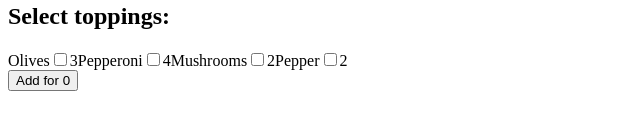
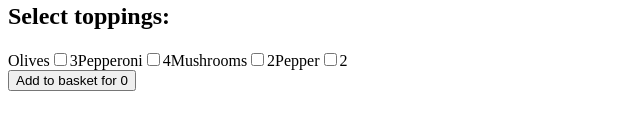
Before and after one commit to maciejpi/pizza-shop, a React (Create React App) app: page / in a window 1280 px wide. Shown: the part 164-300 px from the top of the page, without its empty margins (0-640 px from the left). Built offline with nearby package versions, Linux system fonts and the light colour scheme.

Commit message:
Add ability to create a pizza from selected items.

```diff
--- a/src/components/createPizzaButton.js
+++ b/src/components/createPizzaButton.js
@@ -1,16 +1,47 @@
 import React from 'react';
-import { useSelector } from 'react-redux';
+import { useDispatch, useSelector } from 'react-redux';
+
+import { createPizza } from '../store/actions';
 
 const CreatePizzaButton = () => {
+  const dispatch = useDispatch();
   const doughPrice = useSelector(state => state.dough.price);
+  const doughSize = useSelector(state => state.dough.size);
+
+  const ingredients = useSelector(state => {
+    let selectedIngs = [];
+
+    Object.entries(state.ingredients).forEach(([key, val]) => {
+      if (val.isSelected) {
+        selectedIngs = [...selectedIngs, key];
+      }
+    });
+
+    return selectedIngs;
+  });
+
   const ingredientsPrice = useSelector(state => {
     return Object.values(state.ingredients).reduce((acc, current) => {
       return acc + current.price;
     }, 0);
   });
+
   const currentSelectionPrice = doughPrice + ingredientsPrice;
 
-  return <button>Add for {currentSelectionPrice} </button>;
+  const makePizza = () => {
+    const pizza = {
+      price: currentSelectionPrice,
+      dough: doughSize,
+      ingredients,
+    };
+    dispatch(createPizza(pizza));
+  };
+
+  return (
+    <button onClick={makePizza}>
+      Add to basket for {currentSelectionPrice}
+    </button>
+  );
 };
 
 export default CreatePizzaButton;
--- a/src/store/actionTypes.js
+++ b/src/store/actionTypes.js
@@ -1,2 +1,3 @@
 export const SET_DOUGH = 'SET_DOUGH';
 export const TOGGLE_INGREDIENT = 'TOGGLE_INGREDIENT';
+export const CREATE_PIZZA = 'CREATE_PIZZA';
--- a/src/store/actions.js
+++ b/src/store/actions.js
@@ -15,3 +15,10 @@ export const toggleIngredient = (name, price, isSelected) => {
     isSelected,
   };
 };
+
+export const createPizza = data => {
+  return {
+    type: actionTypes.CREATE_PIZZA,
+    data,
+  };
+};
--- a/src/store/initialState.js
+++ b/src/store/initialState.js
@@ -21,4 +21,5 @@ export default {
       price: null,
     },
   },
+  selectedPizzas: [],
 };
--- /dev/null
+++ b/src/store/reducers/createPizza.js
@@ -0,0 +1,13 @@
+import initialState from '../initialState';
+import * as actionTypes from '../actionTypes';
+
+const reducer = (state = initialState.selectedPizzas, action) => {
+  switch (action.type) {
+    case actionTypes.CREATE_PIZZA:
+      return [...state, action.data];
+    default:
+      return state;
+  }
+};
+
+export default reducer;
--- a/src/store/reducers/index.js
+++ b/src/store/reducers/index.js
@@ -2,8 +2,10 @@ import { combineReducers } from 'redux';
 
 import ingredients from './ingredients';
 import dough from './dough';
+import createPizza from './createPizza';
 
 export default combineReducers({
   ingredients,
   dough,
+  createPizza,
 });
```
